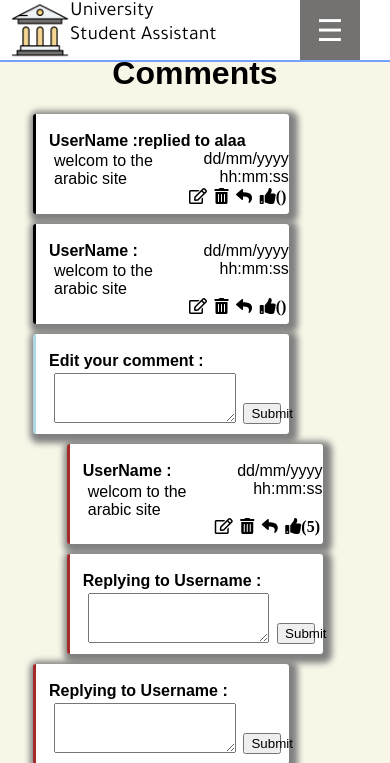
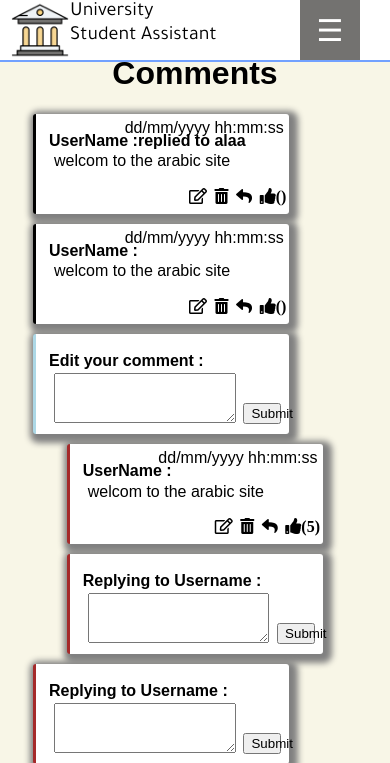
Before and after one commit to Warawreh/AmazonTechathon, a PHP site: page /CommentPage.php in a window 390 px wide. Shown: the top 763 px of the page. Run offline with PHP 8.4, Linux system fonts and the light colour scheme; some libraries are stand-ins or nearby versions.

Commit message:
update on commentStyle.css

```diff
--- a/css/commentStyle.css
+++ b/css/commentStyle.css
@@ -93,9 +93,12 @@ background-color: rgb(41, 184, 231);
 }
 
 .w{
-    float:right;
-    width:30%;
-    margin-right:2%;
+    text-align: right;
+    width:100%;
+    margin-right:1%;
+    position: absolute;
+    top: 5%;
+    right: 0;
 }
 @media only screen and (max-device-width: 1300px){
     .down{
@@ -103,7 +106,7 @@ background-color: rgb(41, 184, 231);
         margin-left: 10%;
     }
     .w{
-        margin-right: 5%;
+        margin-right: 2%;
     }
 }
 @media only screen and (max-device-width: 812px){
@@ -123,11 +126,7 @@ background-color: rgb(41, 184, 231);
         width:50%;
         margin-left: 23.5%;
     }
-    .w{
-        margin-right: 5%;
-        width:40%;
-        text-align: right;
-    }
+
 }
 @media only screen and (max-device-width: 420px){
     .down{
@@ -138,12 +137,12 @@ background-color: rgb(41, 184, 231);
     .ncomment{
         width:90%;
         margin-left: 2%;
-        min-height: 75px;
+        margin-bottom: 5%;
     }
     .rcomment{
         width:90%;
         margin-left: 2%;
-        min-height: 75px;
+        margin-bottom: 5%;
     }
     .rightc{
         width:50%;
@@ -153,7 +152,6 @@ background-color: rgb(41, 184, 231);
         font-size:16px;
     }
     .mn,.mainc{
-        margin-bottom: 2%;
         font-size:16px;
     }
     .w{
```
